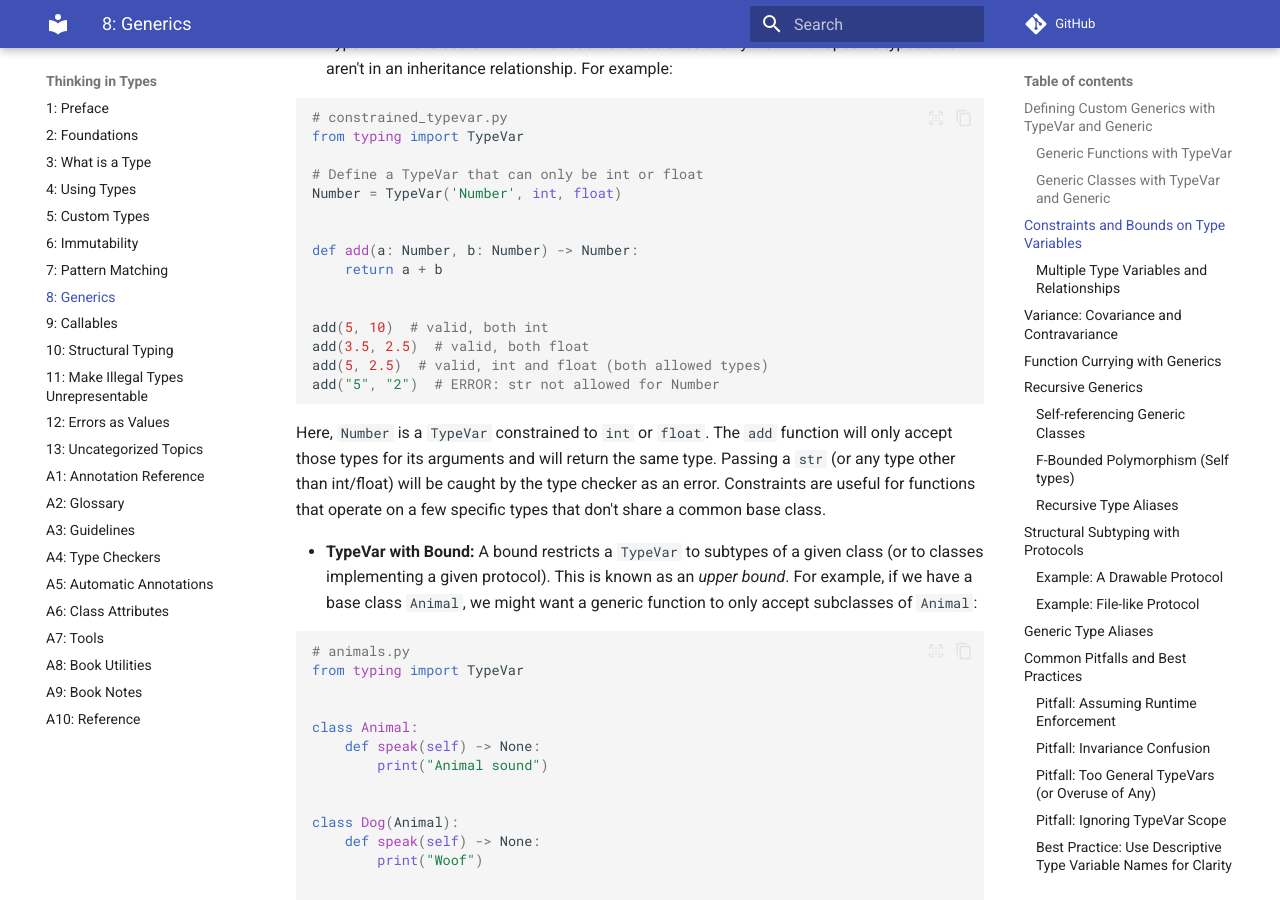
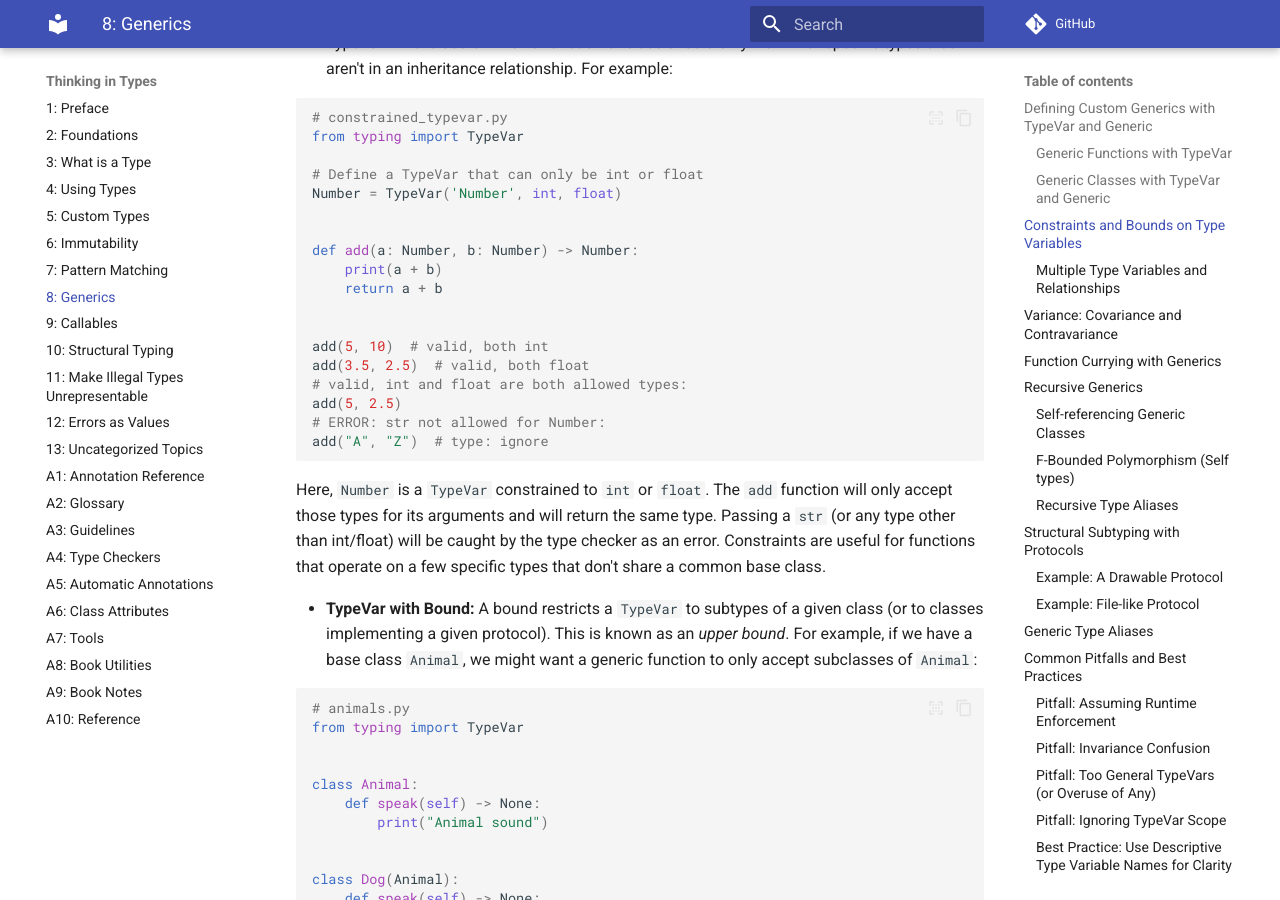
Before and after one commit to ThinkingInTypes/ThinkingInTypes.github.io, an MkDocs documentation site: the page built from Chapters/08_Generics.md, in a window 1280 px wide and 900 px high, scrolled down 2335 px. Built offline with MkDocs 1.6.1 and Material for MkDocs 9.7.7, drawn with Linux system fonts in a browser that asks for light colours; comment, search, counter and statistics services are not loaded; some of the changed text lies outside the part shown.

````diff
--- a/Chapters/08_Generics.md
+++ b/Chapters/08_Generics.md
@@ -101,13 +101,16 @@ Number = TypeVar('Number', int, float)
 
 
 def add(a: Number, b: Number) -> Number:
+    print(a + b)
     return a + b
 
 
 add(5, 10)  # valid, both int
 add(3.5, 2.5)  # valid, both float
-add(5, 2.5)  # valid, int and float (both allowed types)
-add("5", "2")  # ERROR: str not allowed for Number
+# valid, int and float are both allowed types:
+add(5, 2.5)
+# ERROR: str not allowed for Number:
+add("A", "Z")  # type: ignore
 ```
 
 Here, `Number` is a `TypeVar` constrained to `int` or `float`.
@@ -739,7 +743,7 @@ For example:
 from box import Box
 
 box: Box[int] = Box(123)
-box.content = "not an int"  # No RuntimeError, Python won't stop this!
+box.content = "not an int"  # type: ignore
 ```
 
 This code will not raise an error at runtime even though we annotated `box` as `Box[int]` but then assigned a string to its content.
@@ -761,7 +765,7 @@ from animals import Animal, Dog
 
 animals: list[Animal] = [Animal()]
 dogs: list[Dog] = [Dog()]
-animals = dogs  # Type checker error! Incompatible types
+animals = dogs  # type: ignore
 ```
 
 Here a newcomer might think "a list of Dogs is a list of Animals," but that's not allowed because of invariance.
@@ -777,13 +781,14 @@ For example:
 
 ```python
 # example_27.py
-from typing import TypeVar
+from typing import TypeVar, Iterable
 
 T = TypeVar('T')
 
 
 def sort_items(items: list[T]) -> list[T]:
-    return sorted(items)
+    # Pyright issue:
+    return sorted(items)  # type: ignore
 ```
 
 This function will type-check, but it's not truly safe for all `T`--it assumes that the items are comparable (have an ordering defined).
@@ -824,14 +829,14 @@ For example:
 
 ```python
 # example_29.py
-from typing import TypeVar
+# from typing import TypeVar
 
-T = TypeVar('T')
+# T = TypeVar('T')
 
 
-def set_value(x: T) -> None:
-    global global_var
-    global_var = x
+# def set_value(x: T) -> None:
+#    global global_var
+#    global_var = x
 ```
 
 If `global_var` is not also parameterized by `T` somehow, this use of `T` is misleading.
````
Also changed, not shown: other parts of Chapters/08_Generics.md (+6 -5 lines), Chapters/10_Structural_Typing.md (+9 -4 lines), Chapters/12_Errors_as_Values.md (+4 -4 lines).
